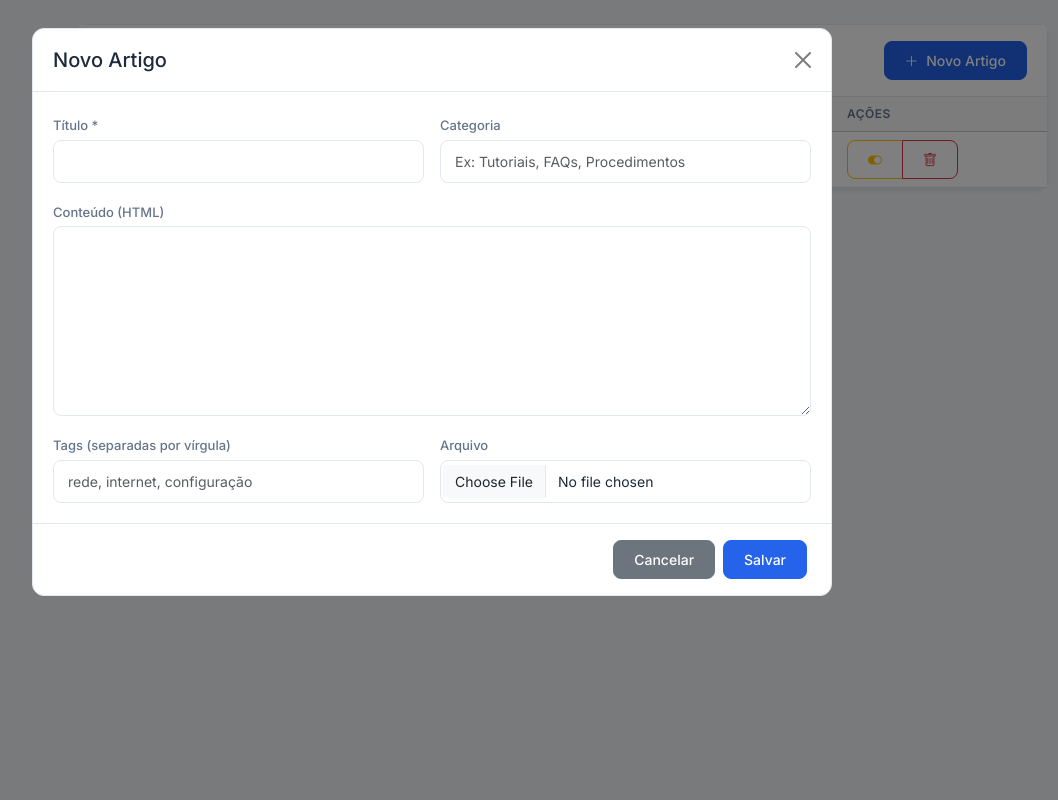
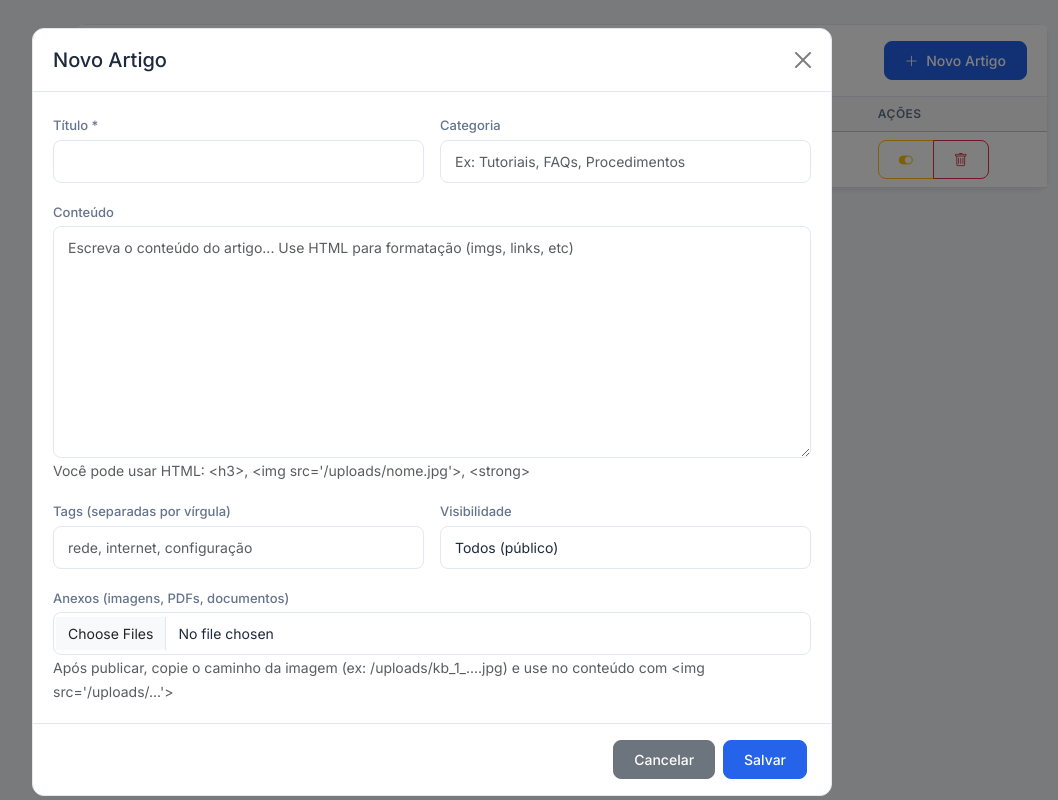
Before and after one commit to evellinsilvalanna-coder/App-Chamados, a Python web app: template templates/admin_knowledge_base.html in a window 1280 px wide, after a click on "Novo Artigo". Shown: the whole page, without its empty margins (208-1266 px from the left). Run offline with Jinja, Linux system fonts and the light colour scheme; the template is opened without the code that fills it: most values are stand-ins (such as "Sample title", 1, 10 or a date in 2020).

Commit message:
Base Conhecimento: fotos/PDF, visibilidade, técnico cria artigos + correções dashboard

```diff
--- a/templates/admin_knowledge_base.html
+++ b/templates/admin_knowledge_base.html
@@ -18,6 +18,7 @@
                     <tr>
                         <th>Título</th>
                         <th>Categoria</th>
+                        <th>Visível para</th>
                         <th>Visualizações</th>
                         <th>Publicado</th>
                         <th>Ações</th>
@@ -29,7 +30,16 @@
                         <td>
                             <a href="{{ url_for('knowledge_view', id=a.id) }}" class="text-decoration-none fw-medium">{{ a.title }}</a>
                         </td>
-                        <td><span class="badge bg-light text-dark">{{ a.category }}</span></td>
+                        <td><span class="badge bg-light text-dark">{{ a.category or '-' }}</span></td>
+                        <td>
+                            {% if a.visibility == 'all' %}
+                            <span class="badge bg-info">Todos</span>
+                            {% elif a.visibility == 'tecnico' %}
+                            <span class="badge bg-warning text-dark">Técnicos</span>
+                            {% elif a.visibility == 'solicitante' %}
+                            <span class="badge bg-success">Clientes</span>
+                            {% endif %}
+                        </td>
                         <td>{{ a.views }}</td>
                         <td>
                             {% if a.is_published %}
@@ -51,7 +61,7 @@
                     </tr>
                     {% else %}
                     <tr>
-                        <td colspan="5" class="text-center py-5 text-muted">
+                        <td colspan="6" class="text-center py-5 text-muted">
                             <i class="bi bi-journal-bookmark fs-1 d-block mb-3"></i>
                             Nenhum artigo cadastrado
                         </td>
@@ -66,7 +76,7 @@
 <div class="modal fade" id="addArticleModal" tabindex="-1">
     <div class="modal-dialog modal-lg">
         <div class="modal-content">
-            <form method="POST" action="{{ url_for('add_knowledge') }}" enctype="multipart/form-data">
+            <form method="POST" action="{{ url_for('admin_new_article') }}" enctype="multipart/form-data">
                 <div class="modal-header">
                     <h5 class="modal-title">Novo Artigo</h5>
                     <button type="button" class="btn-close" data-bs-dismiss="modal"></button>
@@ -79,19 +89,34 @@
                         </div>
                         <div class="col-md-6">
                             <label class="form-label">Categoria</label>
-                            <input type="text" class="form-control" name="category" placeholder="Ex: Tutoriais, FAQs, Procedimentos">
+                            <input type="text" class="form-control" name="category" placeholder="Ex: Tutoriais, FAQs, Procedimentos" list="catSuggestions">
+                            <datalist id="catSuggestions">
+                                {% for cat in categorias %}
+                                <option value="{{ cat.name }}">
+                                {% endfor %}
+                            </datalist>
                         </div>
                         <div class="col-12">
-                            <label class="form-label">Conteúdo (HTML)</label>
-                            <textarea class="form-control" name="content" rows="8"></textarea>
+                            <label class="form-label">Conteúdo</label>
+                            <textarea class="form-control" name="content" rows="10" placeholder="Escreva o conteúdo do artigo... Use HTML para formatação (imgs, links, etc)"></textarea>
+                            <small class="text-muted">Você pode usar HTML: &lt;h3&gt;, &lt;img src='/uploads/nome.jpg'&gt;, &lt;strong&gt;</small>
                         </div>
                         <div class="col-md-6">
                             <label class="form-label">Tags (separadas por vírgula)</label>
                             <input type="text" class="form-control" name="tags" placeholder="rede, internet, configuração">
                         </div>
                         <div class="col-md-6">
-                            <label class="form-label">Arquivo</label>
-                            <input type="file" class="form-control" name="file">
+                            <label class="form-label">Visibilidade</label>
+                            <select class="form-select" name="visibility">
+                                <option value="all">Todos (público)</option>
+                                <option value="tecnico">Apenas Técnicos</option>
+                                <option value="solicitante">Apenas Clientes</option>
+                            </select>
+                        </div>
+                        <div class="col-12">
+                            <label class="form-label">Anexos (imagens, PDFs, documentos)</label>
+                            <input type="file" class="form-control" name="attachments" multiple accept=".jpg,.jpeg,.png,.gif,.webp,.svg,.pdf,.doc,.docx">
+                            <small class="text-muted">Após publicar, copie o caminho da imagem (ex: /uploads/kb_1_....jpg) e use no conteúdo com &lt;img src='/uploads/...'&gt;</small>
                         </div>
                     </div>
                 </div>
```
